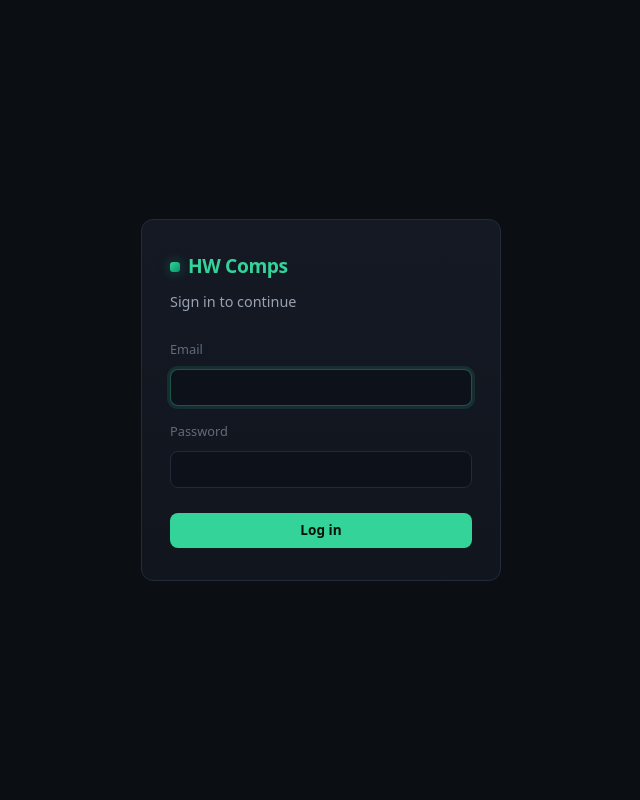
After one commit to BUTTERGANG/hardware-comps-dashboard, a FastAPI app: template templates/login.html in a window 1280 px wide. The commit adds this page. Shown: the whole page, without its empty margins (319-959 px from the left). Run offline with FastAPI, Linux system fonts and the light colour scheme; the template is opened without the code that fills it, so the values that code supplies are empty; some libraries are stand-ins or nearby versions.

Commit message:
feat: replace Bearer token auth with single-user email/password login
Drops HCD_API_TOKENS/Authorization-header auth entirely. Adds a /login page
backed by AUTH_EMAIL + AUTH_PASSWORD env vars, session cookies (Starlette
SessionMiddleware, signed with SESSION_SECRET), and require_auth() session
checks on every /api/* route. Dashboard root redirects to /login when
unauthenticated instead of the dashboard JS prompting for a token.

Co-Authored-By: Claude Sonnet 5 <noreply@anthropic.com>

```diff
--- a/app/main.py
+++ b/app/main.py
@@ -9,9 +9,11 @@ Neon: single database (DATABASE_URL). Local SQLite cache for eBay comps (data/).
 """
 
 import asyncio
+import hmac
 import json
 import logging
 import os
+import secrets
 import sys
 import time
 from contextlib import asynccontextmanager
@@ -22,9 +24,10 @@ from typing import Any
 
 import uvicorn
 from fastapi import FastAPI, HTTPException, Request
-from fastapi.responses import HTMLResponse, JSONResponse
+from fastapi.responses import HTMLResponse, JSONResponse, RedirectResponse
 from fastapi.staticfiles import StaticFiles
 from fastapi.templating import Jinja2Templates
+from starlette.middleware.sessions import SessionMiddleware
 
 # ── Logging ────────────────────────────────────────────────────────────────
 
@@ -57,11 +60,16 @@ COMPS_CACHE_DB = str(DATA_DIR / "comps_cache.db")
 EBAY_CLIENT_ID = os.environ.get("EBAY_CLIENT_ID", "")
 EBAY_CLIENT_SECRET = os.environ.get("EBAY_CLIENT_SECRET", "")
 
-# API auth tokens (comma-separated Bearer tokens)
-_HCD_API_TOKENS_RAW = os.environ.get("HCD_API_TOKENS", "")
-HCD_API_TOKENS = {t.strip() for t in _HCD_API_TOKENS_RAW.split(",") if t.strip()} if _HCD_API_TOKENS_RAW else set()
-if not HCD_API_TOKENS:
-    logger.warning("HCD_API_TOKENS unset — API routes will reject all requests")
+# Single-user email/password auth (session cookie)
+AUTH_EMAIL = os.environ.get("AUTH_EMAIL", "")
+AUTH_PASSWORD = os.environ.get("AUTH_PASSWORD", "")
+if not AUTH_EMAIL or not AUTH_PASSWORD:
+    logger.warning("AUTH_EMAIL / AUTH_PASSWORD unset — login will reject all requests")
+
+SESSION_SECRET = os.environ.get("SESSION_SECRET", "")
+if not SESSION_SECRET:
+    SESSION_SECRET = secrets.token_hex(32)
+    logger.warning("SESSION_SECRET unset — using a random secret; existing sessions will be invalidated on every restart")
 
 # ── Imports (local modules, lazy so startup fails loud on missing deps) ─────
 
@@ -132,18 +140,22 @@ app.add_middleware(
     allow_headers=["*"],
 )
 
+app.add_middleware(
+    SessionMiddleware,
+    secret_key=SESSION_SECRET,
+    session_cookie="hcd_session",
+    same_site="lax",
+    https_only=bool(REPLIT_DOMAIN),
+    max_age=60 * 60 * 24 * 30,  # 30 days
+)
+
 
 # ── Auth helper ─────────────────────────────────────────────────────────────
 
-def check_token(request: Request) -> str:
-    """Return token if valid, else raise 401."""
-    header = request.headers.get("Authorization", "")
-    if not header.startswith("Bearer "):
-        raise HTTPException(status_code=401, detail="missing Authorization: Bearer token")
-    token = header[7:]
-    if token not in HCD_API_TOKENS:
-        raise HTTPException(status_code=401, detail="invalid token")
-    return token
+def require_auth(request: Request) -> None:
+    """Raise 401 unless the session is authenticated."""
+    if not request.session.get("authenticated"):
+        raise HTTPException(status_code=401, detail="login required")
 
 
 # ── Lifespan ────────────────────────────────────────────────────────────────
@@ -161,6 +173,8 @@ async def lifespan(app: FastAPI):
 
 @app.get("/", response_class=HTMLResponse)
 async def dashboard(request: Request):
+    if not request.session.get("authenticated"):
+        return RedirectResponse("/login", status_code=302)
     return templates.TemplateResponse(
         request,
         "dashboard.html",
@@ -176,6 +190,39 @@ async def dashboard(request: Request):
             ],
         },
     )
+
+
+# ── Login / logout ───────────────────────────────────────────────────────────
+
+@app.get("/login", response_class=HTMLResponse)
+async def login_form(request: Request):
+    if request.session.get("authenticated"):
+        return RedirectResponse("/", status_code=302)
+    return templates.TemplateResponse(request, "login.html", {"request": request, "error": None})
+
+
+@app.post("/login", response_class=HTMLResponse)
+async def login_submit(request: Request):
+    form = await request.form()
+    email = str(form.get("email", "")).strip()
+    password = str(form.get("password", ""))
+    valid = (
+        bool(AUTH_EMAIL and AUTH_PASSWORD)
+        and hmac.compare_digest(email, AUTH_EMAIL)
+        and hmac.compare_digest(password, AUTH_PASSWORD)
+    )
+    if not valid:
+        return templates.TemplateResponse(
+            request, "login.html", {"request": request, "error": "Invalid email or password"}, status_code=401
+        )
+    request.session["authenticated"] = True
+    return RedirectResponse("/", status_code=302)
+
+
+@app.post("/logout")
+async def logout(request: Request):
+    request.session.clear()
+    return RedirectResponse("/login", status_code=302)
 
 
 # ── Health ──────────────────────────────────────────────────────────────────
@@ -194,7 +241,7 @@ async def health():
 
 @app.get("/api/inventory")
 async def list_inventory(request: Request, table_type: str = "", limit: int = 50, offset: int = 0):
-    check_token(request)
+    require_auth(request)
     if table_type and table_type not in VALID_TABLE_TYPES:
         raise HTTPException(400, f"invalid table_type (must be one of {VALID_TABLE_TYPES})")
     items = list_inventory_db(table_type or "", limit, offset)
@@ -204,14 +251,14 @@ async def list_inventory(request: Request, table_type: str = "", limit: int = 50
 
 @app.post("/api/inventory")
 async def create_or_update_inventory(request: Request, item: InventoryCreate):
-    check_token(request)
+    require_auth(request)
     row_id = upsert_inventory_db(item)
     return {"ok": True, "id": row_id}
 
 
 @app.get("/api/inventory/{item_id}")
 async def get_inventory_item(request: Request, item_id: int):
-    check_token(request)
+    require_auth(request)
     item = get_inventory_db(item_id)
     if not item:
         raise HTTPException(404, "item not found")
@@ -228,7 +275,7 @@ async def search_comps(request: Request, q: str = "", limit: int = 20):
     Query param `q` is the eBay search query (e.g. "Samsung 8GB DDR4 SODIMM").
     Returns active + sold listings, averages, and a suggested search_query.
     """
-    check_token(request)
+    require_auth(request)
     if not q or not q.strip():
         raise HTTPException(400, "query parameter 'q' is required")
     if not EBAY_CLIENT_ID or not EBAY_CLIENT_SECRET:
@@ -255,7 +302,7 @@ async def search_by_photo(request: Request, body: dict):
     Expects body: {"image_b64": "<base64>", "image_mime": "image/jpeg", "limit": 50}
     Returns: {identification, comps, analysis}
     """
-    check_token(request)
+    require_auth(request)
     if not EBAY_CLIENT_ID or not EBAY_CLIENT_SECRET:
         raise HTTPException(503, "eBay keys not configured")
     if not CLAUDE_API_KEY:
@@ -293,7 +340,7 @@ async def save_identification(request: Request, body: dict):
     Creates an inventory item from the identification, writes a price snapshot,
     and returns the item ID.
     """
-    check_token(request)
+    require_auth(request)
     identification = body.get("identification", {})
     comps = body.get("comps", {})
     table_type = body.get("table_type", "goodwill_flips")
@@ -338,7 +385,7 @@ async def save_identification(request: Request, body: dict):
 
 @app.post("/api/comps/lookup")
 async def lookup_comps(request: Request, body: CompsLookupRequest):
-    check_token(request)
+    require_auth(request)
     if not EBAY_CLIENT_ID or not EBAY_CLIENT_SECRET:
         raise HTTPException(503, "eBay keys not configured")
     result = await ebay.lookup_comps(body.query, body.limit, body.aspects, body.table_type)
@@ -349,7 +396,7 @@ async def lookup_comps(request: Request, body: CompsLookupRequest):
 
 @app.get("/api/comps/history")
 async def comps_history(request: Request, item_id: int, limit: int = 90):
-    check_token(request)
+    require_auth(request)
     snapshots = list_price_history_db(item_id, limit)
     return {"snapshots": snapshots}
 
@@ -357,7 +404,7 @@ async def comps_history(request: Request, item_id: int, limit: int = 90):
 @app.post("/api/comps/batch")
 async def batch_comps(request: Request, body: dict):
     """Run comps for multiple items. Cron-friendly."""
-    check_token(request)
+    require_auth(request)
     if not EBAY_CLIENT_ID or not EBAY_CLIENT_SECRET:
         raise HTTPException(503, "eBay keys not configured")
     item_ids = body.get("item_ids", [])
@@ -382,7 +429,7 @@ async def batch_comps(request: Request, body: dict):
 
 @app.get("/api/memory-market")
 async def memory_market(request: Request):
-    check_token(request)
+    require_auth(request)
     prices = list_memory_prices_db(limit=180)
     events = list_memory_events_db(limit=50)
     return {"prices": prices, "events": events, "generated_at": datetime.now(timezone.utc).isoformat()}
@@ -391,7 +438,7 @@ async def memory_market(request: Request):
 @app.post("/api/memory-market")
 async def log_memory_event(request: Request, body: dict):
     """Log a supply-side / price event for the memory market."""
-    check_token(request)
+    require_auth(request)
     event_type = body.get("event_type", "price_spike")
     generation = body.get("generation") or None
     headline = body.get("headline", "")
@@ -403,13 +450,12 @@ async def log_memory_event(request: Request, body: dict):
     return {"ok": True, "event_type": event_type, "headline": headline}
 
 
-# ── Static dashboard JS data endpoint (lightweight, no auth for page render) ─
+# ── Static dashboard JS data endpoint ────────────────────────────────────────
 
 @app.get("/api/dashboard-data")
 async def dashboard_data(request: Request):
-    """Lightweight data for the dashboard page (called by JS after page load).
-    Auth gated — same token check."""
-    check_token(request)
+    """Lightweight data for the dashboard page (called by JS after page load)."""
+    require_auth(request)
     active_table = request.query_params.get("table", "personal_assets")
     items = list_inventory_db(active_table, limit=100, offset=0)
     return {"items": items, "table": active_table}
--- a/pyproject.toml
+++ b/pyproject.toml
@@ -10,6 +10,8 @@ dependencies = [
     "jinja2>=3.1",
     "psycopg[binary]>=3.2",
     "pydantic>=2.0",
+    "itsdangerous>=2.2",
+    "python-multipart>=0.0.32",
 ]
 
 [tool.uv]
--- a/static/css/base.css
+++ b/static/css/base.css
@@ -198,13 +198,68 @@ a:hover {
   border-color: var(--accent-border);
 }
 
-.topbar-meta .token-hint {
-  font-size: 0.72rem;
+.topbar-meta form {
+  margin: 0;
+}
+
+.logout-btn {
+  font-size: 0.78rem;
+  padding: 0.4rem 0.8rem;
+}
+
+/* ── Login page ───────────────────────────────────────────────── */
+.login-wrap {
+  min-height: 100vh;
+  display: flex;
+  align-items: center;
+  justify-content: center;
+  padding: 1.5rem;
+  background: var(--bg);
+}
+
+.login-card {
+  width: 100%;
+  max-width: 360px;
+  display: flex;
+  flex-direction: column;
+  gap: 0.6rem;
+  background: linear-gradient(180deg, var(--bg-card), var(--bg-raised));
+  border: 1px solid var(--border);
+  border-radius: 12px;
+  padding: 2rem 1.75rem;
+}
+
+.login-brand {
+  font-size: 1.2rem;
+  font-weight: 700;
+  letter-spacing: -0.02em;
+  color: var(--accent);
+}
+
+.login-card .subtitle {
+  margin: 0 0 0.75rem;
+  color: var(--text-muted);
+  font-size: 0.9rem;
+}
+
+.login-label {
+  font-size: 0.8rem;
   color: var(--text-dim);
-  border: 1px solid var(--border);
-  padding: 0.2rem 0.55rem;
-  border-radius: 999px;
-  white-space: nowrap;
+  margin-top: 0.4rem;
+}
+
+.login-submit {
+  margin-top: 1rem;
+  width: 100%;
+}
+
+.login-error {
+  margin: 0;
+  padding: 0.5rem 0.7rem;
+  border-radius: 8px;
+  background: var(--red-soft);
+  color: var(--red);
+  font-size: 0.85rem;
 }
 
 /* ── Page header ──────────────────────────────────────────────── */
--- a/templates/base.html
+++ b/templates/base.html
@@ -17,7 +17,9 @@
         {% endfor %}
       </nav>
       <div class="topbar-meta">
-        <span class="token-hint">API token required</span>
+        <form action="/logout" method="post">
+          <button type="submit" class="btn logout-btn">Log out</button>
+        </form>
       </div>
     </div>
   </header>
--- /dev/null
+++ b/templates/login.html
@@ -0,0 +1,30 @@
+<!DOCTYPE html>
+<html lang="en" data-theme="dark">
+<head>
+  <meta charset="UTF-8" />
+  <meta name="viewport" content="width=device-width, initial-scale=1.0" />
+  <meta name="color-scheme" content="dark" />
+  <title>Log in — Hardware Comps Dashboard</title>
+  <link rel="stylesheet" href="/static/css/base.css" />
+</head>
+<body>
+  <main class="login-wrap">
+    <form class="login-card" method="post" action="/login">
+      <div class="brand login-brand">HW Comps</div>
+      <p class="subtitle">Sign in to continue</p>
+
+      {% if error %}
+      <p class="login-error">{{ error }}</p>
+      {% endif %}
+
+      <label class="login-label" for="email">Email</label>
+      <input class="input" type="email" id="email" name="email" autocomplete="username" required autofocus />
+
+      <label class="login-label" for="password">Password</label>
+      <input class="input" type="password" id="password" name="password" autocomplete="current-password" required />
+
+      <button type="submit" class="btn btn-primary login-submit">Log in</button>
+    </form>
+  </main>
+</body>
+</html>
```
Also changed, not shown: AGENTS.md (+5 -2 lines), SEARCH-FEATURES-SPEC.md (+7 -7 lines), static/js/dashboard.js (+4 -30 lines), 1 other file.
